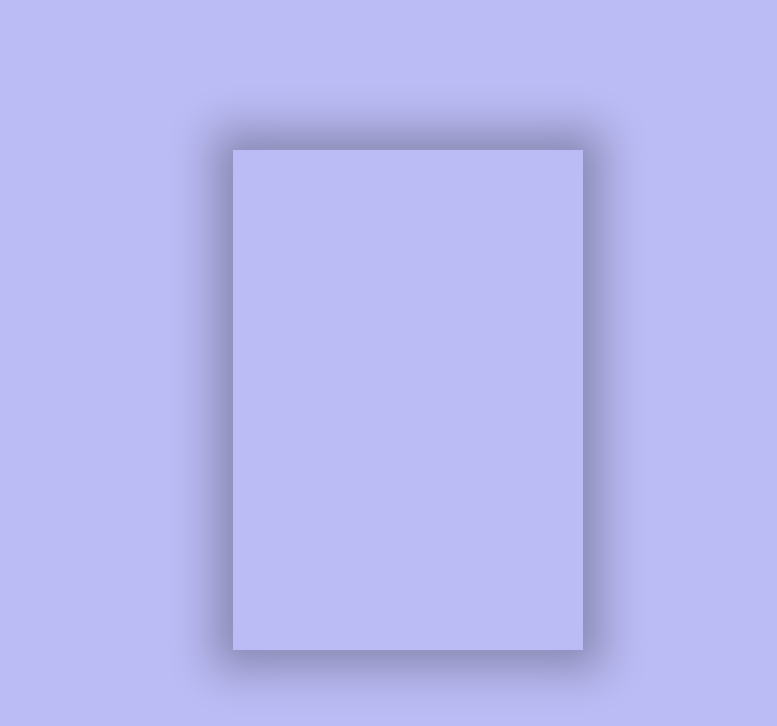
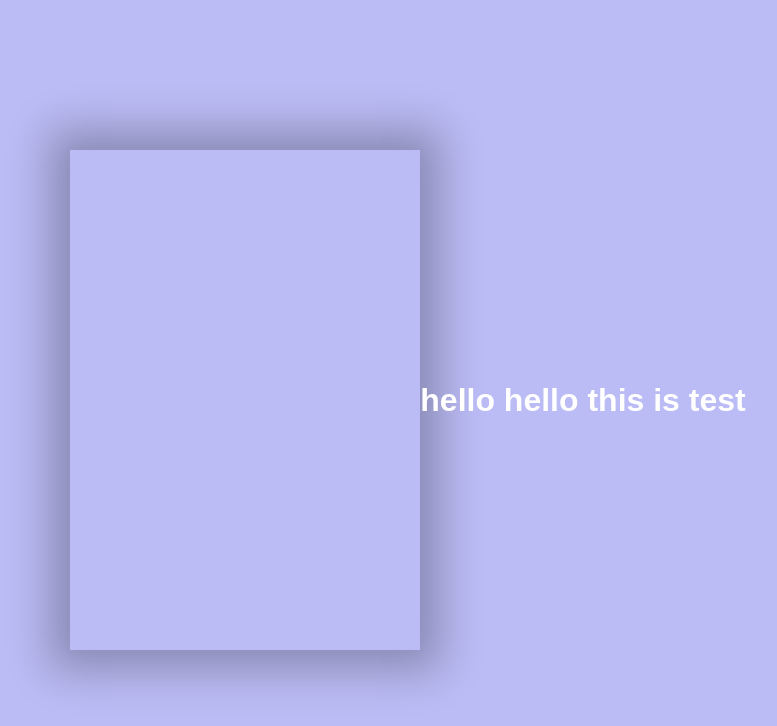
Before and after one commit to rajattandulkar18/javascript-projects, a plain HTML site: page index.html in a window 1280 px wide. Shown: the whole page, without its empty margins (232-1009 px from the left). Drawn offline with Linux system fonts and the light colour scheme.

Commit message:
some modifications done

```diff
--- a/index.html
+++ b/index.html
@@ -15,6 +15,7 @@
 
           </div>
         </div>
+        <h1>hello hello this is test</h1>
     </div>
 </body>
 </html>
```
